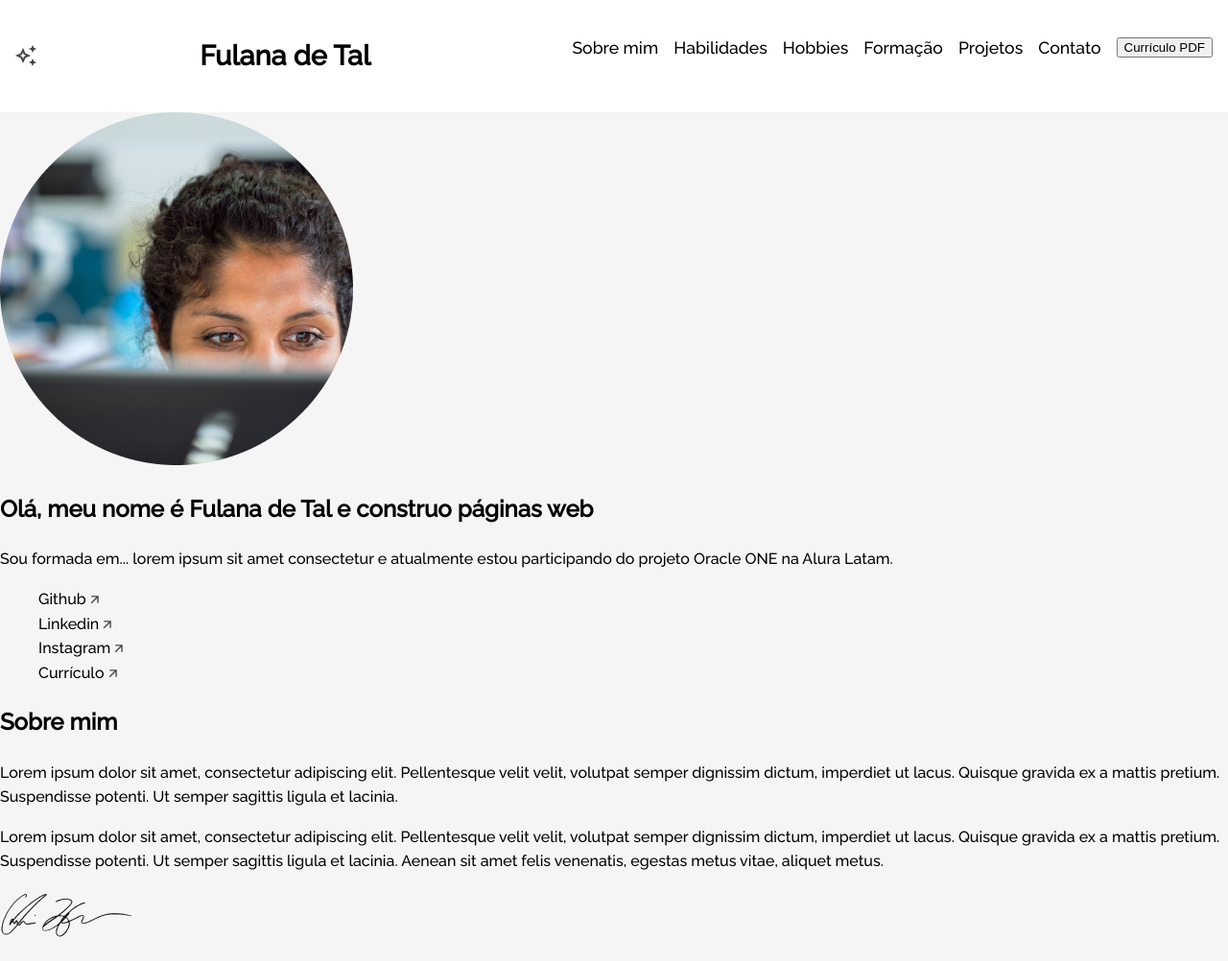
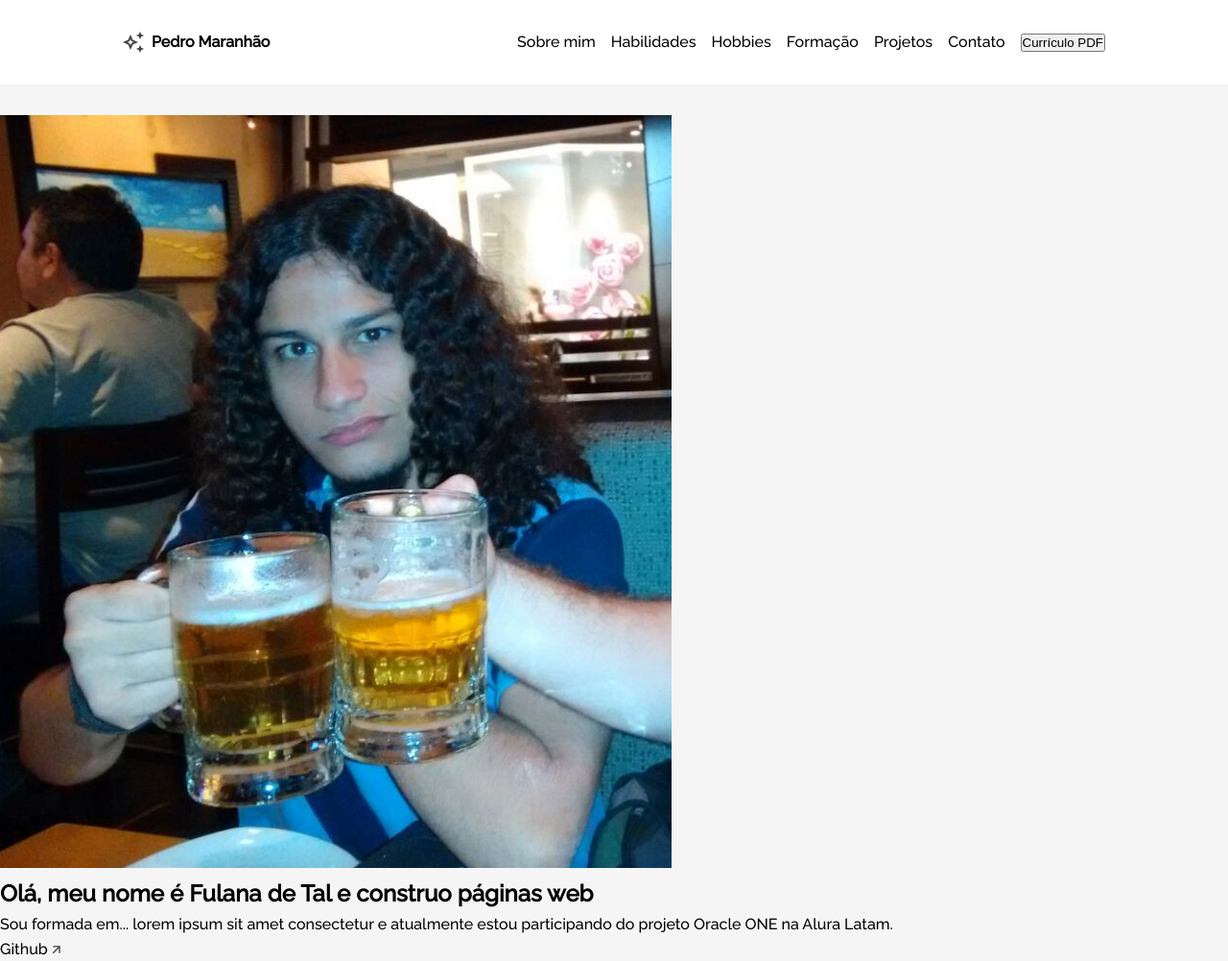
Before and after one commit to PedroHMaranhao/challenge-one-portfolio-br-master, a plain HTML site: page index.html in a window 1280 px wide. Shown: the top 1002 px of the page at 96% size. Drawn offline with Linux system fonts and the light colour scheme.

Commit message:
Menu + Foto e assinatura

```diff
--- a/index.html
+++ b/index.html
@@ -15,8 +15,10 @@
 <body>
     <!-- Menu -->
     <header class="cabecalho">
-        <img class="cabecalho__logo" src="assets/vector.png" alt="Logo">
-        <h1 class="cabecalho__titulo">Fulana de Tal</h1>
+        <div class="autor">
+            <img class="autor__logo" src="assets/vector.png" alt="Logo">
+            <h1 class="autor__titulo">Pedro Maranhão</h1>
+        </div>
         <nav class="navegacao">
             <ul class="navegacao__lista">
                 <li class="navegacao__elemento"><a href="#sobre-mim">Sobre mim</a></li>
@@ -24,6 +26,8 @@
                 <li class="navegacao__elemento"><a href="#hobbies">Hobbies</a></li>
                 <li class="navegacao__elemento"><a href="#formacao">Formação</a></li>
                 <li class="navegacao__elemento"><a href="#projetos">Projetos</a></li>
+            </ul>
+            <ul class="navegacao__permanente">
                 <li class="navegacao__elemento"><a href="#contato">Contato</a></li>
                 <li><button>Currículo PDF</button></li>
             </ul>
@@ -32,7 +36,7 @@
 
     <!-- Seção de Apresentação -->
     <section class="apresentacao">
-        <img class="apresentacao__foto" src="assets/profile.png" alt="Foto de perfil">
+        <img class="apresentacao__foto" src="./assets/profile-PH.jpg" alt="Foto de perfil">
         <div class="apresentacao__conteiner">
             <h2 class="apresentacao__titulo">Olá, meu nome é Fulana de Tal e construo páginas web</h2>
             <p class="apresentacao__subtitulo">Sou formada em... lorem ipsum sit amet consectetur e atualmente estou participando do projeto Oracle ONE na Alura Latam.</p>
@@ -51,7 +55,7 @@
         <p class="sobre-mim__texto">Lorem ipsum dolor sit amet, consectetur adipiscing elit. Pellentesque velit velit, volutpat semper dignissim dictum, imperdiet ut lacus. Quisque gravida ex a mattis pretium. Suspendisse potenti. Ut semper sagittis ligula et lacinia.</p>
         <p class="sobre-mim__texto">Lorem ipsum dolor sit amet, consectetur adipiscing elit. Pellentesque velit velit, volutpat semper dignissim dictum, imperdiet ut lacus. Quisque gravida ex a mattis pretium. Suspendisse potenti. Ut semper sagittis ligula et lacinia. Aenean sit amet felis venenatis, egestas metus vitae, aliquet metus.</p>
         <!-- Assinatura opcional -->
-        <img class="sobre-mim__assinatura" src="assets/signature.png" alt="Assinatura">
+        <img class="sobre-mim__assinatura" src="./assets/Pedro Maranhão signature.png" alt="Assinatura">
     </section>
 
     <!-- Seção de Habilidades -->
--- a/style.css
+++ b/style.css
@@ -4,6 +4,15 @@
     --cor-de-fundo-menu: #ffffff;
     --cor-de-fundo-section-alternada: #eaf2fd;
     --cor-do-link: #000000;
+}
+
+*,
+*:after,
+*:before {
+    margin: 0;
+    padding: 0;
+    box-sizing: border-box;
+    text-decoration: none;
 }
 
 body {
@@ -13,6 +22,9 @@ body {
     box-sizing: border-box;
     padding: 0;
     line-height: 1.6;
+    max-width: 100vw;
+    display: flex;
+    flex-direction: column;
 }
 
 ol, ul, li {
@@ -27,23 +39,42 @@ a {
 /* ------------------------------ Seção Menu -------------------------------*/
 .cabecalho {
     display: flex;
-    flex-direction: column;
+    flex-direction: row;
     align-items: center;
-    padding: 1rem;
+    justify-content: space-between;
+    padding: 2rem;
+    height: 3.5rem;
     background-color: var(--cor-de-fundo-menu);
 }
 
-.cabecalho__logo {
+.autor {
+    display: flex;
+    flex-direction: row;
+    align-items: center;
+    gap: 0.5rem;
+}
+.autor__logo {
     max-width: 80px; /* Ajuste para telas pequenas */
 }
 
-.cabecalho__titulo {
-    font-size: 1.2rem;
+.autor__titulo {
+    font-size: 1rem;
     text-align: center;
 }
 
+.navegacao {
+    display: flex;
+    flex-direction: row;
+    gap: 1rem;
+}
 .navegacao__lista {
     display: none;
+}
+
+.navegacao__permanente {
+    display: flex;
+    flex-direction: row;
+    gap: 1rem;
 }
 
 .navegacao__elemento a {
@@ -75,21 +106,26 @@ a {
         flex-direction: row;
         justify-content: space-between;
         align-items: center;
+        max-width: 100vw;
     }
 
-    .cabecalho__logo {
+    .autor__logo {
         max-width: 100px;
     }
 
-    .cabecalho__titulo {
-        font-size: 1.5rem;
+    .autor__titulo {
+        /* font-size: 1.5rem; */
     }
 
     .navegacao__lista {
         display: flex;
         flex-direction: row;
         gap: 1rem;
-        margin-top: 0;
+        /* margin-top: 0; */
+    }
+
+    .navegacao__permanente {
+        padding: 0;
     }
 
     .navegacao__elemento a {
@@ -100,11 +136,19 @@ a {
 /* Telas grandes */
 @media (min-width: 1024px) {
     /* Aqui você pode ajustar ainda mais o design para telas grandes */
+    body {
+        gap: 2rem;
+    }
+    .cabecalho {
+        height: 5.5rem;
+        padding: 0 10%;
+    }
+
     .cabecalho__titulo {
         font-size: 1.8rem;
     }
 
     .navegacao__elemento a {
-        font-size: 1.1rem;
+        /* font-size: 1.1rem; */
     }
 }
```
Also changed, not shown: assets/Pedro Maranhão signature.png (added), assets/profile-PH.jpg (added).
